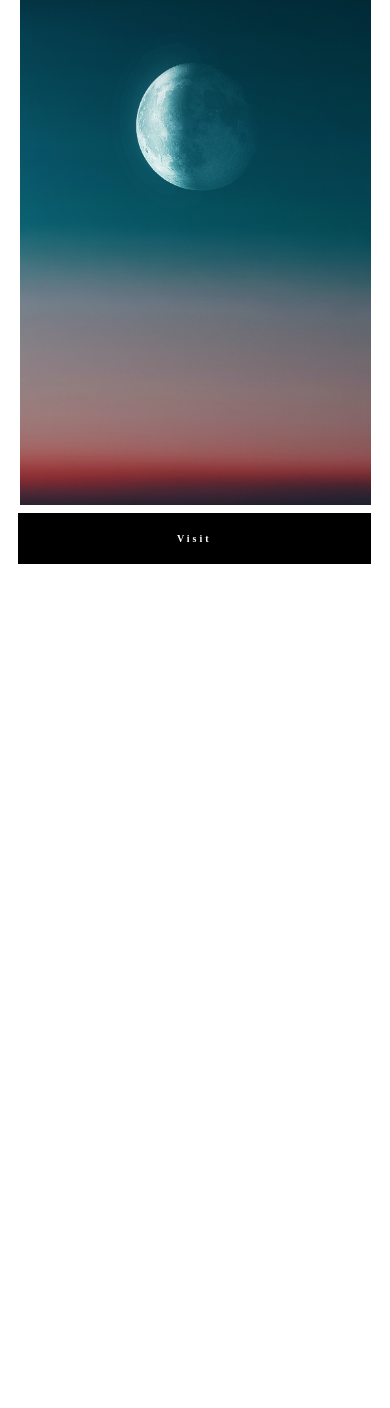
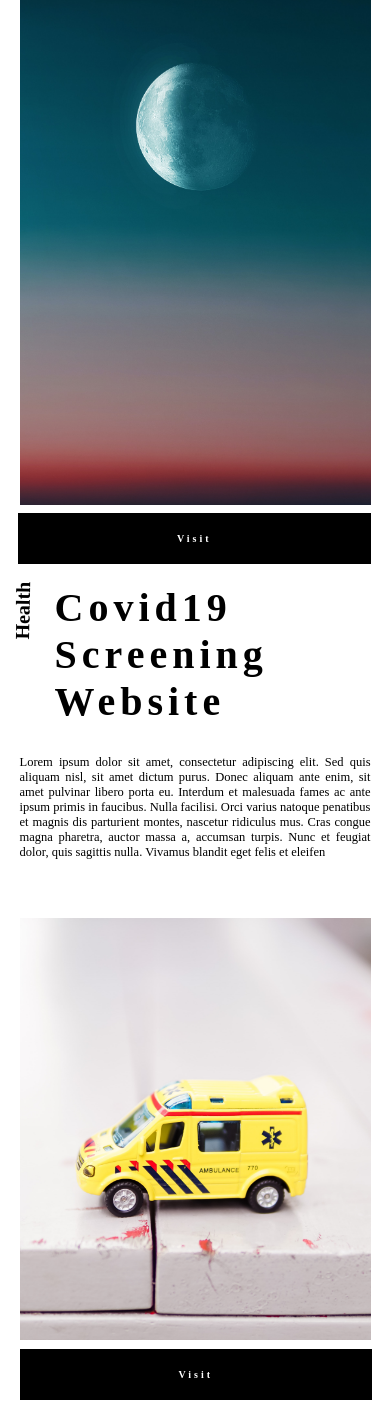
Before and after one commit to jmajurel/myWebsite, a PHP site: page / in a window 390 px wide. Shown: the part 2812-4220 px from the top of the page. Before the commit the page ends 3376 px from the top, so only its background shows below. Run offline with PHP 8.4, Linux system fonts and the light colour scheme; some web fonts are replaced.

Commit message:
added health page

```diff
--- a/index.html
+++ b/index.html
@@ -12,6 +12,7 @@
         <link rel="stylesheet" href="styles/intro.css">
         <link rel="stylesheet" href="styles/work.css">
         <link rel="stylesheet" href="styles/space.css">
+        <link rel="stylesheet" href="styles/health.css">
     </head>
     <body>
         <div class="page landing">
@@ -56,5 +57,14 @@
             </div>
             <a class="button" href="#" target=”_blank”>Visit</a>
         </div>
+        <div class="page health">
+            <h2>Health</h2>
+            <div class="illustration"></div>
+            <div class="content">
+                <h3>Covid19 Screening Website</h3>
+                <p>Lorem ipsum dolor sit amet, consectetur adipiscing elit. Sed quis aliquam nisl, sit amet dictum purus. Donec aliquam ante enim, sit amet pulvinar libero porta eu. Interdum et malesuada fames ac ante ipsum primis in faucibus. Nulla facilisi. Orci varius natoque penatibus et magnis dis parturient montes, nascetur ridiculus mus. Cras congue magna pharetra, auctor massa a, accumsan turpis. Nunc et feugiat dolor, quis sagittis nulla. Vivamus blandit eget felis et eleifen</p>
+            </div>
+            <a class="button" href="#" target=”_blank”>Visit</a>
+        </div>
     </body>
 </html>
--- /dev/null
+++ b/styles/health.css
@@ -0,0 +1,83 @@
+.health h2 {
+    font-size: 21rem;
+    margin-top: 0;
+    padding-left: 10%;
+}
+
+.health .content {
+    width: 40%;
+    position: absolute;
+    padding-left: 5%;
+    left: 0;
+    top: 450%;
+}
+
+.health .content h3 {
+    font-size: 4rem;
+    letter-spacing: 5px;
+    margin: 10px;
+    margin-left: 0;
+}
+
+.health .content p {
+    font-size: 2.5rem;
+    text-align: justify;
+}
+
+.health .illustration {
+    width: 40%;
+    height: 90%;
+    background-image: url(../assets/images/zhen-hu-Xruf17OrkwM-unsplash.jpg);
+    background-position: center;
+    background-size: cover;
+    background-repeat: no-repeat;
+    position: absolute;
+    top: 430%;
+    right: 5%;
+    z-index: -1;
+}
+
+.health .button {
+    position: absolute;
+    left: 5%;
+    top: 510%;
+}
+
+@media (max-width: 575.98px) {
+    .health h2 {
+        transform: rotate(271deg) translateX(-7rem) translateY(-5rem);
+        position: absolute;
+        left: 0;
+        margin: 0;
+        font-size: 4rem;
+    }
+    .health .content {
+        width: 100%;
+        padding: 5%;
+        position: unset;
+        padding: 0;
+    }
+
+    .health .content h3 {
+        font-size: 8rem;
+        text-align: left;
+        margin: 0 auto;
+        width: 80%;
+    }
+
+    .health .content p {
+        margin-top: 6rem;
+    }
+
+    .health .illustration {
+        width: 90%;
+        height: 50%;
+        top: 442%;
+    }
+    .health .button {
+        position: absolute;
+        right: 5%;
+        width: 75%;
+        top: 493%;
+    }
+}
--- a/styles/space.css
+++ b/styles/space.css
@@ -1,17 +1,18 @@
 .space h2 {
     font-size: 10rem;
     text-align: end;
+    margin-top: 0;
 }
 
 .space .illustration {
     width: 40%;
-    height: 100%;
+    height: 90%;
     background-image: url(../assets/images/alexander-andrews-yOIT88xWkbg-unsplash.jpg);
     background-position: center;
     background-size: cover;
     background-repeat: no-repeat;
     position: absolute;
-    top: 329%;
+    top: 320%;
 }
 
 .space .content {
@@ -35,8 +36,8 @@
 
 .space .button {
     position: absolute;
-    top: 415%;
     right: 5%;
+    top: 400%;
 }
 
 @media (max-width: 575.98px) {
```
Also changed, not shown: assets/images/zhen-hu-Xruf17OrkwM-unsplash.jpg (added).
